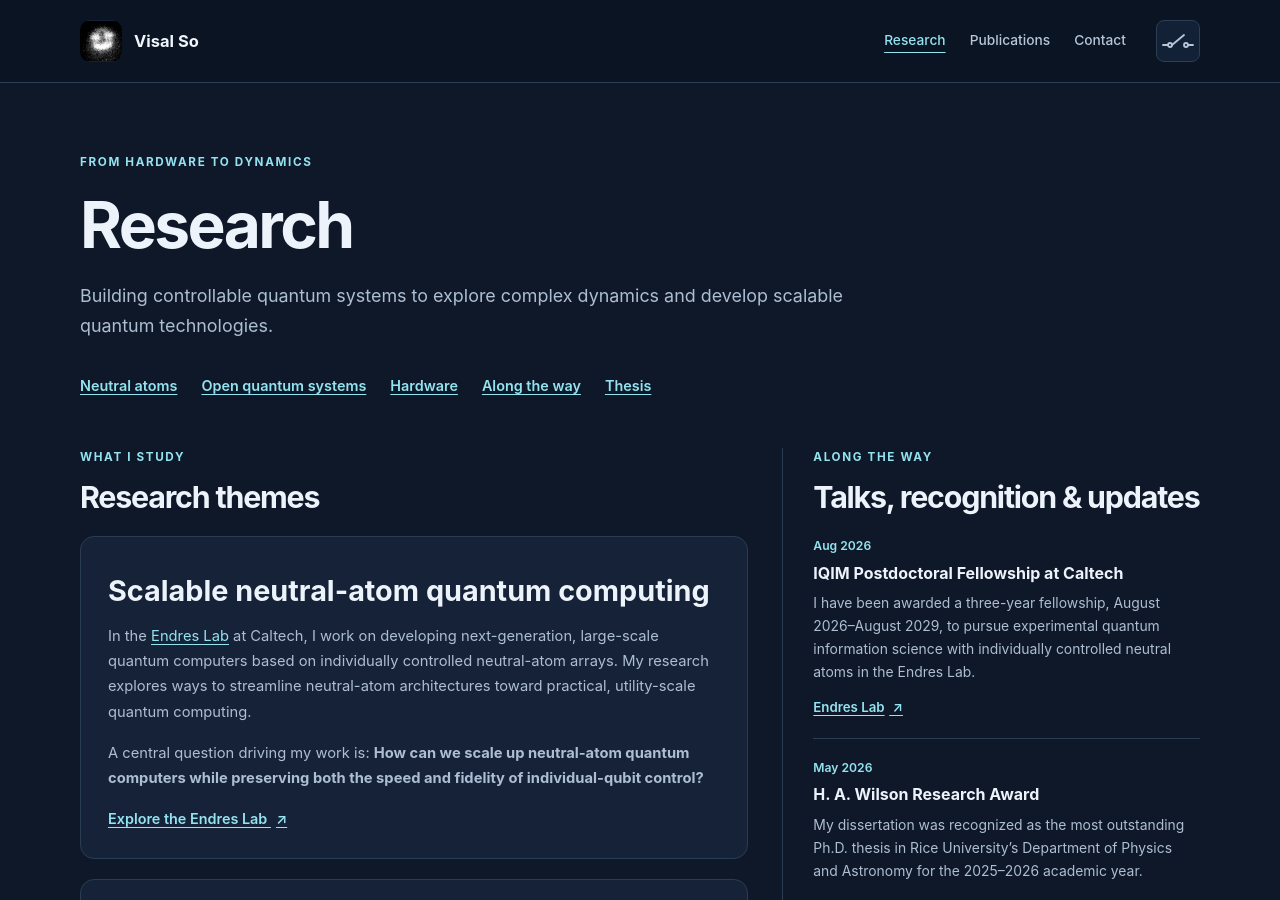
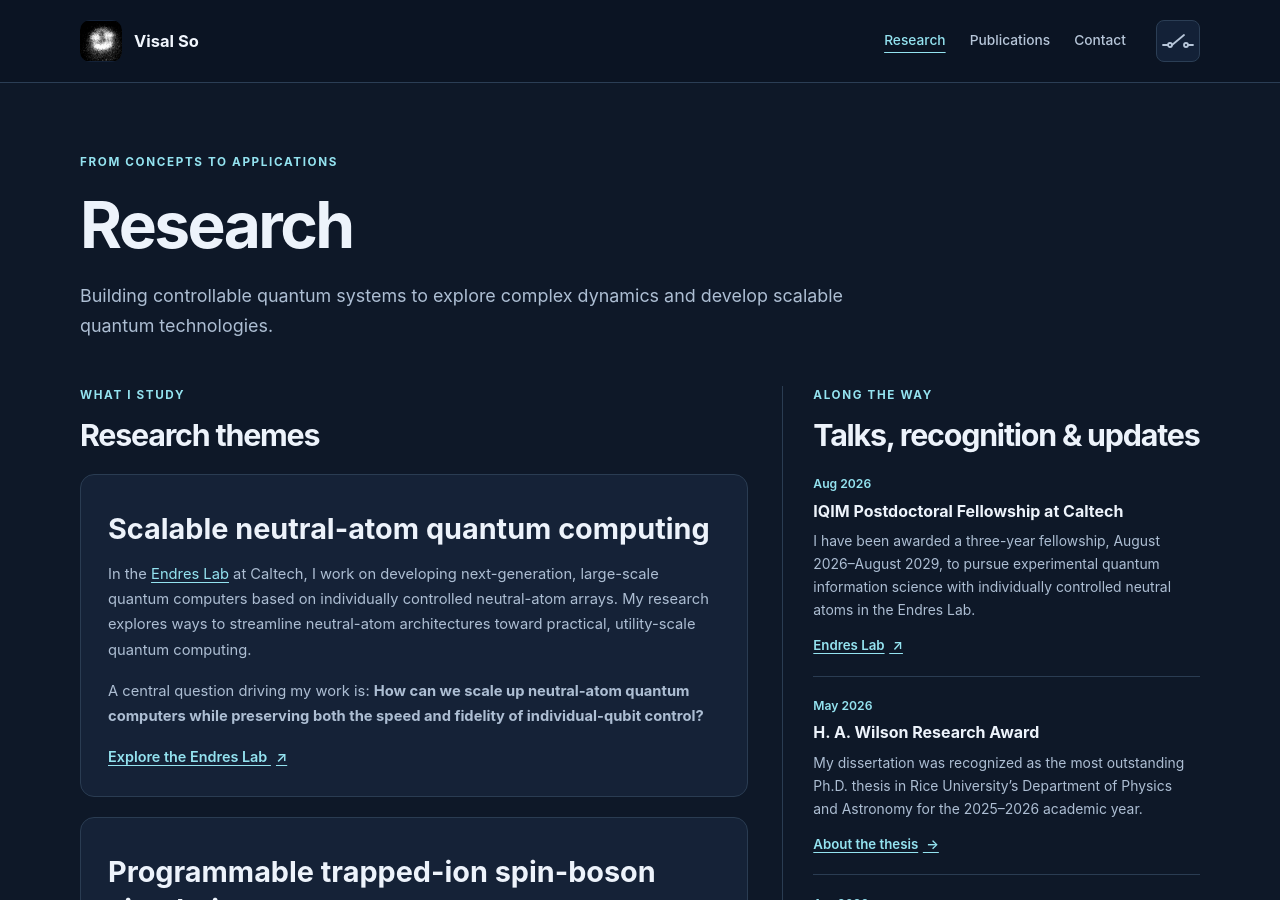
Before and after one commit to visalso/visalso.github.io, a Jekyll site: the page built from research.html, in a window 1280 px wide and 900 px high. Built offline with Jekyll 4.4.1, drawn with Linux system fonts in a browser that asks for light colours.

Commit message:
Update research.html

```diff
--- a/research.html
+++ b/research.html
@@ -6,16 +6,16 @@
 nav: research
 ---
 <header class="page-header container">
-  <p class="eyebrow">From hardware to dynamics</p>
+  <p class="eyebrow">From concepts to applications</p>
   <h1 class="page-title">Research</h1>
   <p class="lead">Building controllable quantum systems to explore complex dynamics and develop scalable quantum technologies.</p>
-  <nav class="actions page-jumps" aria-label="Research sections">
+  <!--<nav class="actions page-jumps" aria-label="Research sections">
     <a class="text-link" href="#neutral-atoms">Neutral atoms</a>
     <a class="text-link" href="#open-systems">Open quantum systems</a>
     <a class="text-link" href="#hardware">Hardware</a>
     <a class="text-link" href="#updates">Along the way</a>
     <a class="text-link" href="#thesis">Thesis</a>
-  </nav>
+  </nav>-->
 </header>
 
 
```
